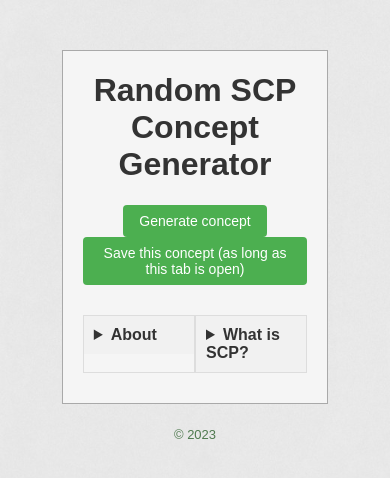
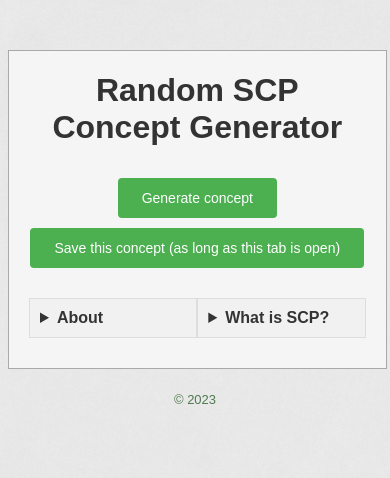
Before and after one commit to sevda3/scp-concept-generator, a plain HTML site: page index.html in a window 390 px wide. Drawn offline with Linux system fonts and the light colour scheme.

Commit message:
hopefully added some responsiveness for mobile

```diff
--- a/index.html
+++ b/index.html
@@ -1,6 +1,8 @@
 <!DOCTYPE html>
 <html>
 <head>
+    <meta name="viewport" content="width=device-width, initial-scale=1">
+    <link rel="icon" type="image/x-icon" href="images/favicon.ico">
     <title>Random SCP Concept Generator</title>
 </head>
 <body>
--- a/style.css
+++ b/style.css
@@ -65,6 +65,7 @@ details {
   }
 
   button {
+    margin-top:10px;
     display: inline-block;
     padding: 8px 16px;
     background-color: #4CAF50;
@@ -98,3 +99,13 @@ details {
     padding: 10px 0;
     font-size:13px;
   }
+
+
+  @media (max-width: 768px) {
+    #main {
+      width: 90%; /* Adjust the width for smaller screens */
+    }
+  }
+  button {
+    padding: 12px 24px;
+  }
```
